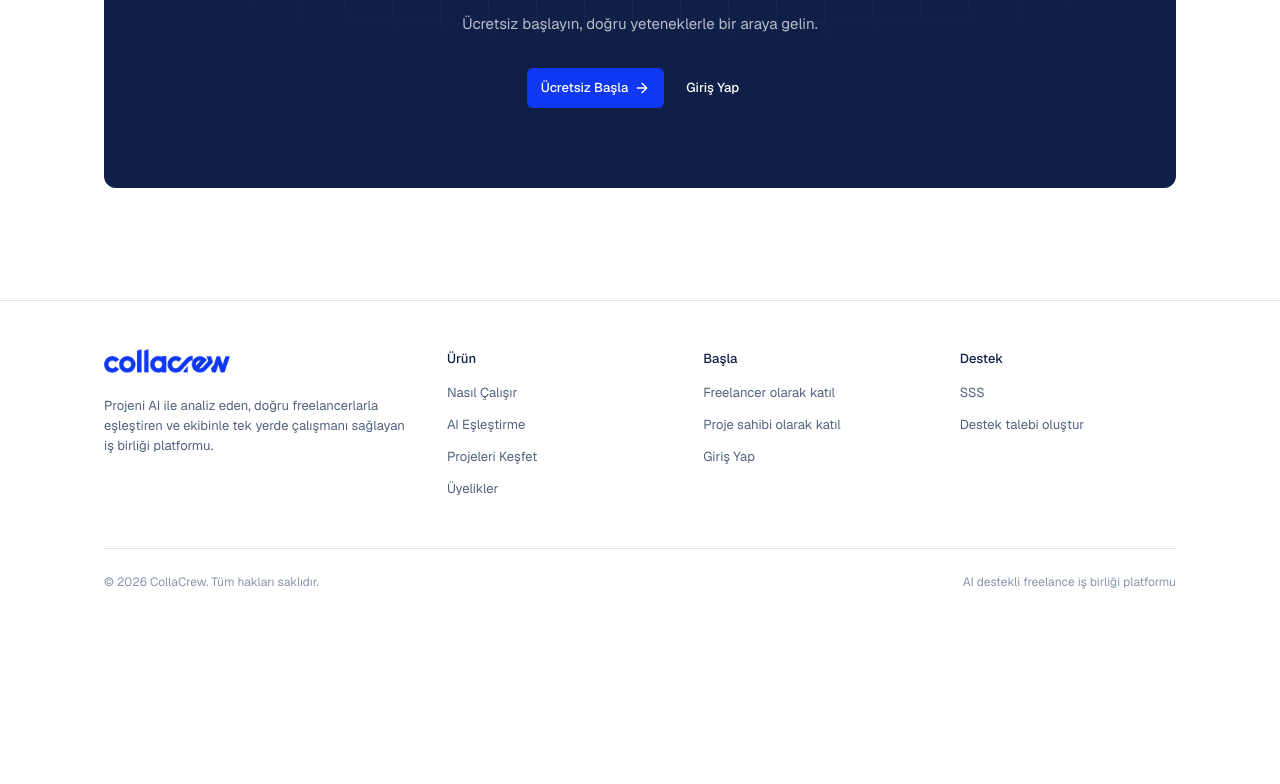
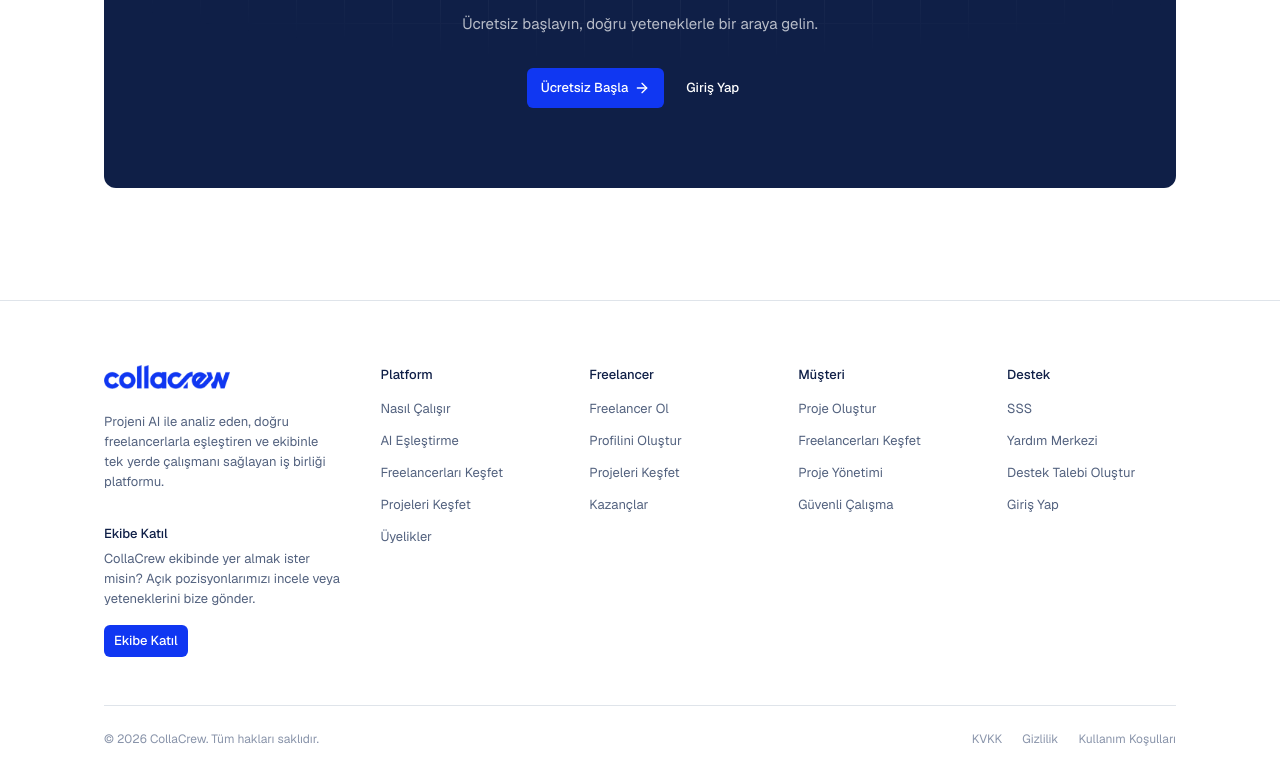
Before and after one commit to cerenunique24/hirehub-2, a Next.js app: page / in a window 1280 px wide. Shown: the part 8545-9329 px from the top of the page. Before the commit the page ends 9184 px from the top, so only its background shows below. Built offline with nearby package versions, Linux system fonts and the light colour scheme.

Commit message:
fix: update landing footer

```diff
--- a/components/landing/LandingFooter.tsx
+++ b/components/landing/LandingFooter.tsx
@@ -1,5 +1,6 @@
 import Image from "next/image";
 import Link from "next/link";
+import { buttonClasses } from "@/components/ui/Button";
 
 /**
  * Static landing footer. Only links to routes / anchors that actually exist:
@@ -8,27 +9,45 @@ import Link from "next/link";
  */
 const GROUPS: { title: string; links: { label: string; href: string }[] }[] = [
   {
-    title: "Ürün",
+    title: "Platform",
     links: [
       { label: "Nasıl Çalışır", href: "/#how-it-works" },
       { label: "AI Eşleştirme", href: "/#ai-matching" },
+      { label: "Freelancerları Keşfet", href: "/client/freelancers" },
       { label: "Projeleri Keşfet", href: "/freelancers/discover" },
       { label: "Üyelikler", href: "/premium" },
     ],
   },
   {
-    title: "Başla",
+    title: "Freelancer",
     links: [
-      { label: "Freelancer olarak katıl", href: "/register/freelancer" },
-      { label: "Proje sahibi olarak katıl", href: "/register/client" },
-      { label: "Giriş Yap", href: "/login" },
+      { label: "Freelancer Ol", href: "/register/freelancer" },
+      { label: "Profilini Oluştur", href: "/register/freelancer/setup" },
+      { label: "Projeleri Keşfet", href: "/freelancers/discover" },
+      { label: "Kazançlar", href: "/freelancers/earnings" },
+    ],
+  },
+  {
+    title: "Müşteri",
+    links: [
+      { label: "Proje Oluştur", href: "/client/create-project" },
+      { label: "Freelancerları Keşfet", href: "/client/freelancers" },
+      { label: "Proje Yönetimi", href: "/client/projects" },
+      // "Güvenli Çalışma" → client tarafında bütçe/hakediş takibinin yapıldığı gerçek route.
+      { label: "Güvenli Çalışma", href: "/client/payments" },
     ],
   },
   {
     title: "Destek",
     links: [
       { label: "SSS", href: "/#faq" },
-      { label: "Destek talebi oluştur", href: "/login" },
+      // Rol bazlı iki yardım merkezi var (/client/help, /freelancers/help); proxy.ts
+      // rol ayrımı yapmadan sadece oturum kontrolü yaptığından herhangi bir
+      // kullanıcı bu route'a girebilir — footer için tek, gerçek bir hedef seçildi.
+      { label: "Yardım Merkezi", href: "/freelancers/help" },
+      // Destek talebi oluşturma formu ayrı bir route değil, aynı yardım sayfasının içinde.
+      { label: "Destek Talebi Oluştur", href: "/freelancers/help" },
+      { label: "Giriş Yap", href: "/login" },
     ],
   },
 ];
@@ -36,9 +55,9 @@ const GROUPS: { title: string; links: { label: string; href: string }[] }[] = [
 export default function LandingFooter() {
   return (
     <footer className="border-t border-[var(--color-border-subtle)] bg-white">
-      <div className="mx-auto max-w-6xl px-6 py-12 sm:px-10">
-        <div className="grid gap-10 md:grid-cols-[1.4fr_repeat(3,1fr)]">
-          <div className="max-w-xs">
+      <div className="mx-auto max-w-6xl px-6 py-12 sm:px-10 sm:py-16">
+        <div className="grid grid-cols-2 gap-x-8 gap-y-10 md:grid-cols-[1.4fr_repeat(4,1fr)] md:gap-10">
+          <div className="col-span-2 max-w-sm md:col-span-1">
             <Link href="/" className="inline-flex items-center" aria-label="CollaCrew">
               <Image src="/logo.png" alt="CollaCrew" width={126} height={24} />
             </Link>
@@ -46,6 +65,19 @@ export default function LandingFooter() {
               Projeni AI ile analiz eden, doğru freelancerlarla eşleştiren ve ekibinle tek yerde çalışmanı sağlayan
               iş birliği platformu.
             </p>
+
+            <div className="mt-8">
+              {/* "Ekibe Katıl" burada CollaCrew'un kendi şirket/ürün ekibine
+                  katılmayı ifade eder — freelancer kaydı değil (bkz. /careers). */}
+              <p className="text-[13px] font-medium text-[var(--color-text-primary)]">Ekibe Katıl</p>
+              <p className="mt-1.5 text-[13px] leading-5 text-[var(--color-text-secondary)]">
+                CollaCrew ekibinde yer almak ister misin? Açık pozisyonlarımızı incele veya yeteneklerini bize
+                gönder.
+              </p>
+              <Link href="/careers" className={buttonClasses({ variant: "primary", size: "sm", className: "mt-4" })}>
+                Ekibe Katıl
+              </Link>
+            </div>
           </div>
 
           {GROUPS.map((group) => (
@@ -67,9 +99,28 @@ export default function LandingFooter() {
           ))}
         </div>
 
-        <div className="mt-12 flex flex-col gap-2 border-t border-[var(--color-border-subtle)] pt-6 text-xs text-[var(--color-text-muted)] sm:flex-row sm:items-center sm:justify-between">
+        <div className="mt-12 flex flex-col gap-3 border-t border-[var(--color-border-subtle)] pt-6 text-xs text-[var(--color-text-muted)] sm:flex-row sm:items-center sm:justify-between">
           <p>© {new Date().getFullYear()} CollaCrew. Tüm hakları saklıdır.</p>
-          <p>AI destekli freelance iş birliği platformu</p>
+
+          {/* TODO: KVKK, Gizlilik ve Kullanım Koşulları sayfaları henüz oluşturulmadı.
+              Gerçek sayfalar hazır olduğunda bu linkler ilgili route'lara bağlanmalı. */}
+          <ul className="flex items-center gap-5">
+            <li>
+              <a href="#" className="transition-colors hover:text-[var(--color-text-primary)]">
+                KVKK
+              </a>
+            </li>
+            <li>
+              <a href="#" className="transition-colors hover:text-[var(--color-text-primary)]">
+                Gizlilik
+              </a>
+            </li>
+            <li>
+              <a href="#" className="transition-colors hover:text-[var(--color-text-primary)]">
+                Kullanım Koşulları
+              </a>
+            </li>
+          </ul>
         </div>
       </div>
     </footer>
```
